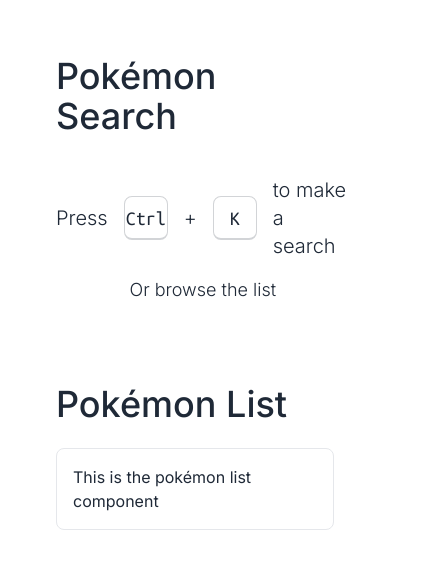
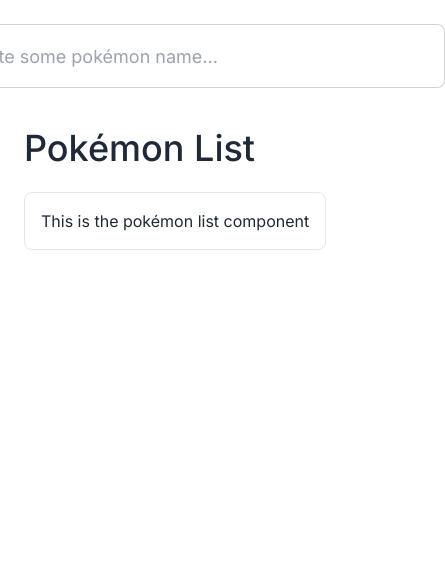
Before and after one commit to johansantana/pokedex, a Vue app: page / in a window 390 px wide. Shown: the top 568 px of the page, 445 px wide, since content can reach past the window. Built offline with nearby package versions, Linux system fonts and the light colour scheme.

Commit message:
feat: add mobile support to searchbar

```diff
--- a/src/App.vue
+++ b/src/App.vue
@@ -1,14 +1,24 @@
 <script setup>
+import { useBreakpoints, breakpointsTailwind } from '@vueuse/core'
 import SearchBar from './components/SearchBar/index.vue'
 import PokemonList from './components/Pokemon/PokemonList.vue'
+
+const breakpoints = useBreakpoints(breakpointsTailwind)
+const sm = breakpoints.smallerOrEqual('sm')
 
 const IMAGE_URL =
   'https://raw.githubusercontent.com/PokeAPI/sprites/master/sprites/pokemon/other/official-artwork/121.png'
 </script>
 
 <template>
+  <main class="min-h-screen bg-white p-6 md:p-10 lg:p-14">
+    <SearchBar v-if="sm" />
+    <div v-else>
+      <Teleport to="#search">
         <SearchBar />
-  <div class="min-h-screen bg-white p-14">
+      </Teleport>
+      <!-- Main content -->
+      <section>
         <h1 class="mx-auto w-fit text-4xl font-medium mb-10">Pokémon Search</h1>
         <div class="w-fit mx-auto mb-20">
           <div class="mb-4 flex items-center text-xl font-light">
@@ -21,9 +31,11 @@
             <p>Or browse the list</p>
           </div>
         </div>
-    <h2 class="text-4xl font-medium mb-6">Pokémon List</h2>
-    <main>
+      </section>
+    </div>
+    <section>
+      <h2 class="text-4xl font-medium mt-10 mb-6">Pokémon List</h2>
       <PokemonList />
+    </section>
   </main>
-  </div>
 </template>
--- a/src/components/SearchBar/index.vue
+++ b/src/components/SearchBar/index.vue
@@ -1,13 +1,32 @@
 <script setup>
-import { onMounted, ref, watchEffect } from 'vue'
-import { useMagicKeys, onClickOutside, whenever } from '@vueuse/core'
+import { ref, watchEffect } from 'vue'
+import { useMagicKeys, onClickOutside, whenever, useBreakpoints, breakpointsTailwind } from '@vueuse/core'
 import Results from './Results.vue'
+
+const props = defineProps({
+  isOpen: {
+    type: Boolean
+  }
+})
 
 const isOpen = ref(false)
 const inputRef = ref(null)
-const hasResults = ref(true)
+const hasResults = ref(false)
 const search = ref(null)
 
+const breakpoints = useBreakpoints(breakpointsTailwind)
+const sm = breakpoints.smallerOrEqual('sm')
+
+watchEffect(() => {
+  if (sm.value) isOpen.value = true
+  else isOpen.value = false
+})
+
+watchEffect(() => {
+  if (search.value) hasResults.value = true
+})
+
+if (!sm.value) {
   const { ctrl_k, escape } = useMagicKeys({
     passive: false,
     onEventFired(e) {
@@ -26,32 +45,43 @@
       inputRef.value.focus()
     }
   })
-
+}
 onClickOutside(inputRef, e => {
+  if (sm.value) {
+    hasResults.value = false
+    return
+  }
   isOpen.value = !isOpen.value
 })
 </script>
 
 <template>
-  <Teleport to="#search">
   <div
     v-if="isOpen"
-      class="min-h-screen min-w-full flex items-center justify-center absolute top-0 backdrop-blur-sm backdrop-brightness-95 p-4"
+    class="flex min-w-full items-center justify-center top-0"
+    :class="{ 'min-h-screen backdrop-blur-sm backdrop-brightness-95 absolute p-4': !sm }"
   >
-      <div class="min-w-full flex items-center flex-col justify-center relative -translate-y-60">
+    <div
+      class="min-w-[500px] flex items-center flex-col justify-center relative"
+      :class="{ '-translate-y-60': !sm }"
+    >
       <input
         ref="inputRef"
         type="text"
         placeholder="Write some pokémon name..."
         v-model="search"
-          class="input lg:min-w-[500px] border-b-none bg-white w-full max-w-md input-lg select-none focus:outline-none"
-          :class="{ 'rounded-b-none': hasResults }"
+        class="input lg:min-w-[500px] border-b-none bg-white min-w-full max-w-md input-lg select-none focus:outline-none"
+        :class="{ 'rounded-b-none': hasResults, 'input-bordered': sm }"
       />
       <div class="lg:min-w-[500px]">
         <!-- Results -->
-          <Results :search="search" />
+        <Results
+          v-if="hasResults"
+          :search="search"
+          class="min-w-[500px]"
+          :class="{ 'border absolute left-0': sm }"
+        />
       </div>
     </div>
   </div>
-  </Teleport>
 </template>
```
Lines whose indentation alone changed are shown as unchanged.
